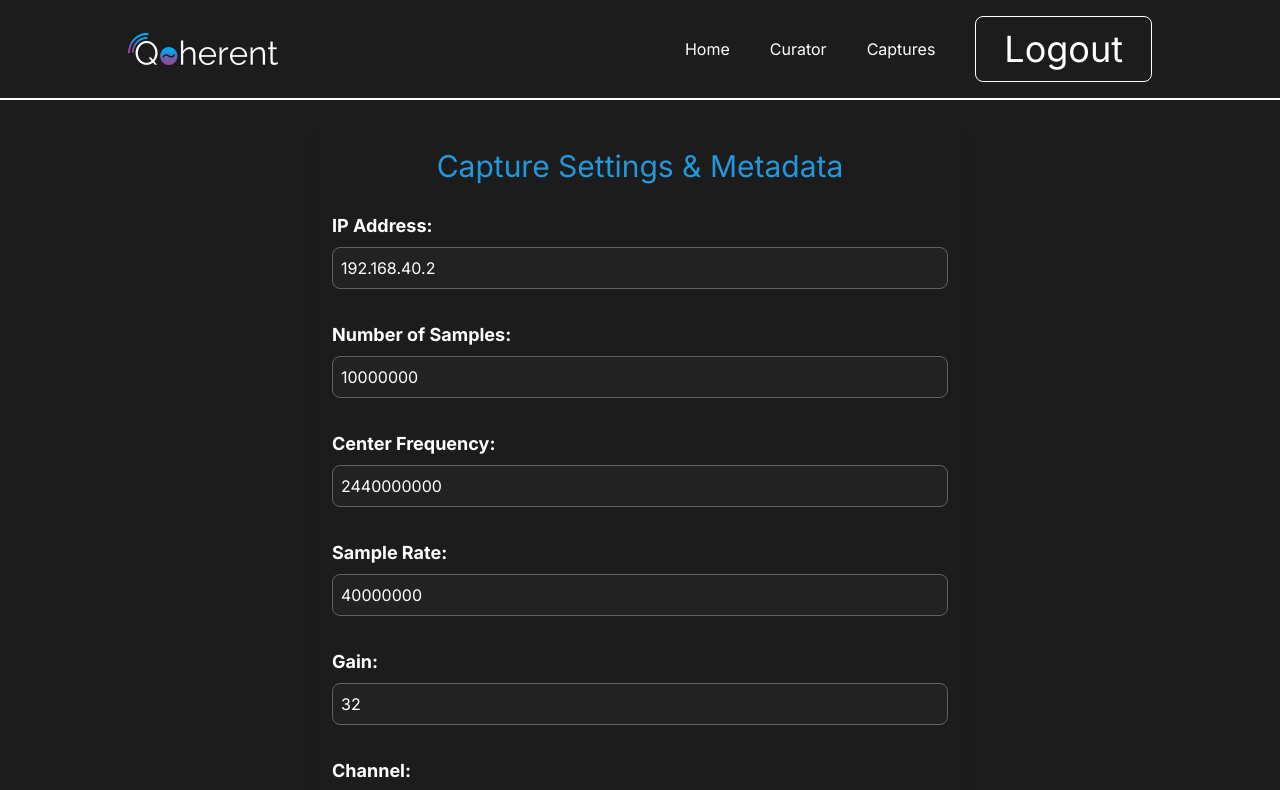
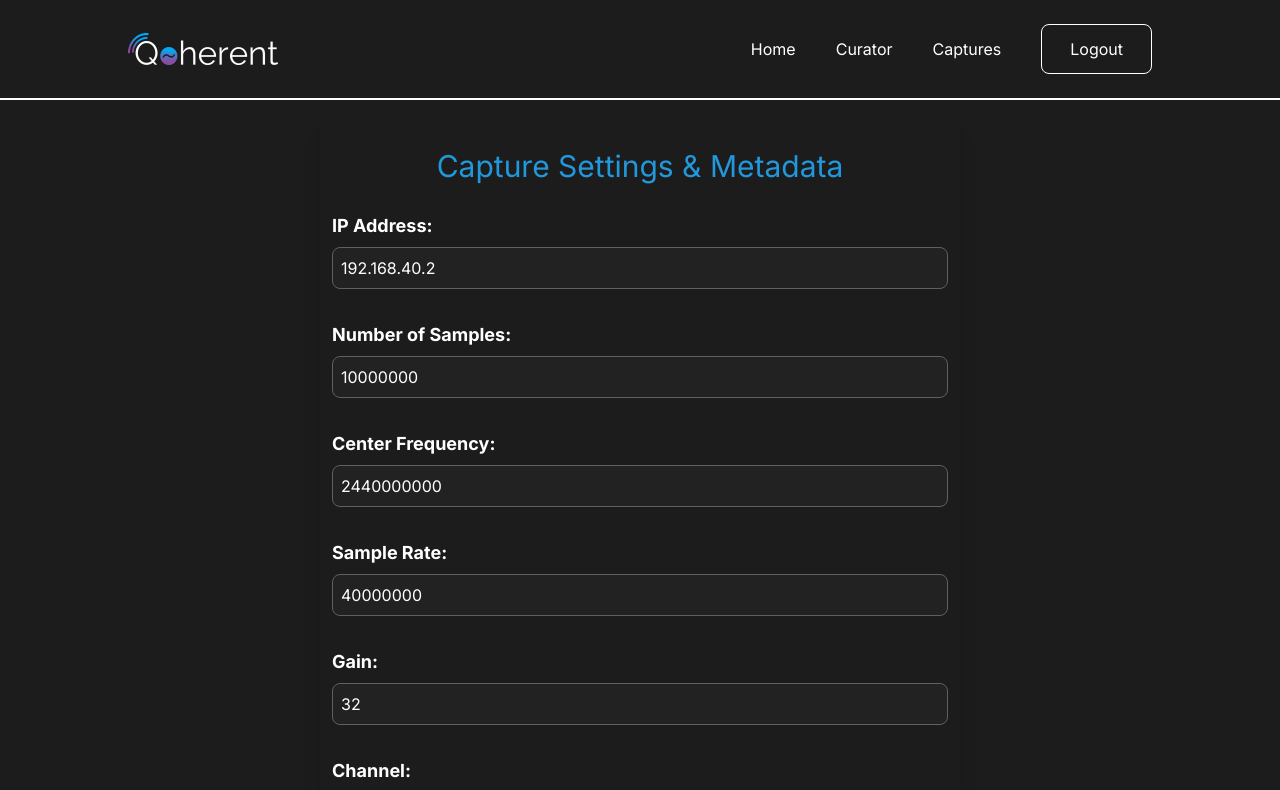
Before and after one commit to Subti/nextjs-web-curator, a Next.js app: page / in a window 1280 px wide. Shown: the top 790 px of the page. Built offline with nearby package versions, Linux system fonts and the light colour scheme.

Commit message:
Change button text size

```diff
--- a/src/app/components/Header.tsx
+++ b/src/app/components/Header.tsx
@@ -1,12 +1,9 @@
+"use client";
 import React from "react";
 import Button from "./Button";
 import NavLinks from "../modules/constants";
 
-interface HeaderProps {
-  title: string;
-}
-
-export default function Header({ title }: HeaderProps) {
+export default function Header() {
   const displayMessage = () => {
     console.log(
       "Take me home, country roads... to the place, I beloooooooong..."
@@ -14,7 +11,7 @@ export default function Header({ title }: HeaderProps) {
   };
 
   return (
-    <div className="text-4xl text-white flex relative w-full h-[100px] bg-transparent border-b-2 border-white justify-between items-center pl-[8rem] pr-[8rem] mb-4">
+    <div className="fixed top-0 text-4xl text-white flex relative w-full h-[100px] bg-transparent border-b-2 border-white justify-between items-center pl-[8rem] pr-[8rem] mb-4">
       <a
         href="https://www.qoherent.ai"
         target="_blank"
@@ -25,11 +22,14 @@ export default function Header({ title }: HeaderProps) {
       </a>
       <div className="flex flex-row items-center">
         {NavLinks.map((item) => (
-          <p key={item.id} className="text-[1rem] mr-10 cursor-pointer">
+          <p
+            key={item.id}
+            className={`text-base mr-10 cursor-pointer transition-all duration-500 hover:text-[#03A9F4] hover:scale-110`}
+          >
             {item.id}
           </p>
         ))}
-        <Button text="Logout" type="submit" textSize="sm" />
+        <Button text="Logout" type="button" textSize="base" />
       </div>
     </div>
   );
```
